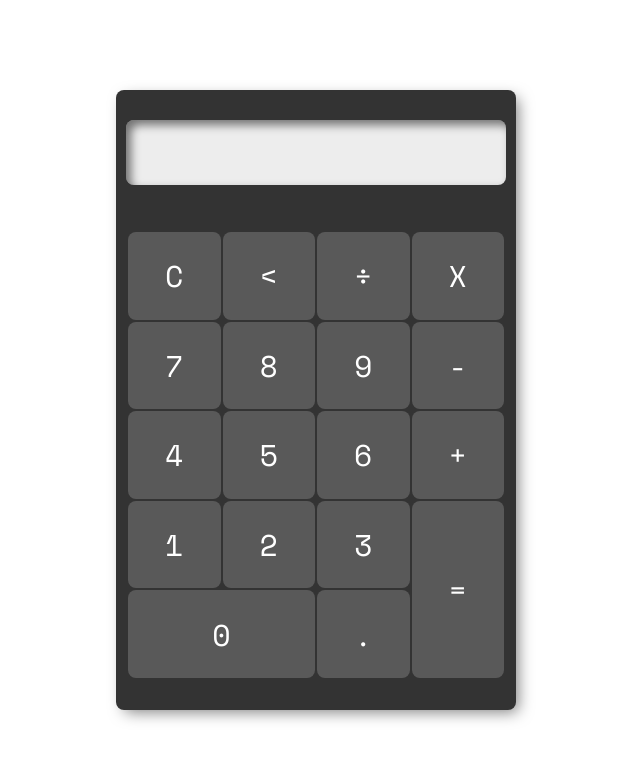
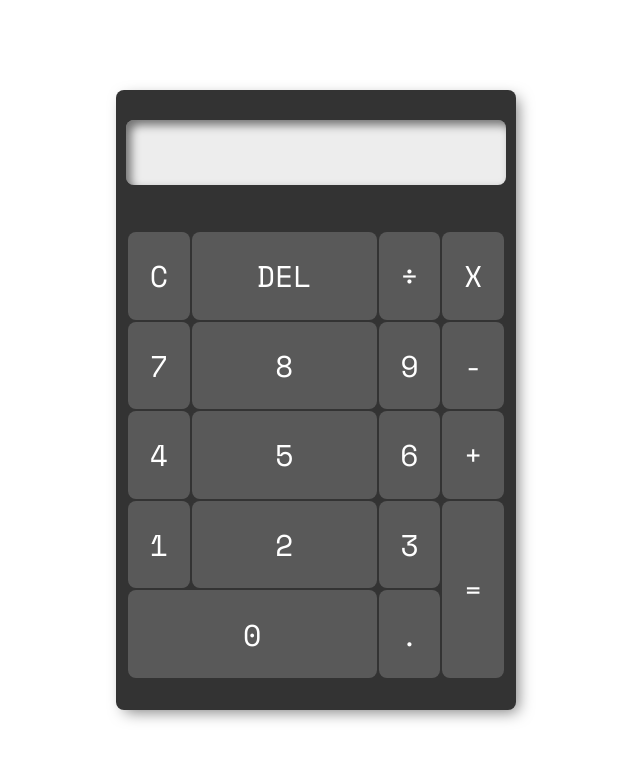
Before and after one commit to saulotarsobc/calculadora, a website: page index.html in a window 1280 px wide. Shown: the whole page, without its empty margins (324-964 px from the left). Drawn offline with nearby package versions, Linux system fonts and the light colour scheme.

Commit message:
Update index.html

```diff
--- a/index.html
+++ b/index.html
@@ -27,10 +27,9 @@
 
                 <tr>
                     <td class="tecla" id="clear">C</td>
-                    <td class="tecla" id="backspace">
-                        <</td>
-                            <td class="tecla" id="dividido">÷</td>
-                            <td class="tecla" id="vezes">X</td>
+                    <td class="tecla" id="backspace">DEL</td>
+                    <td class="tecla" id="dividido">÷</td>
+                    <td class="tecla" id="vezes">X</td>
                 </tr>
 
                 <tr>
```
